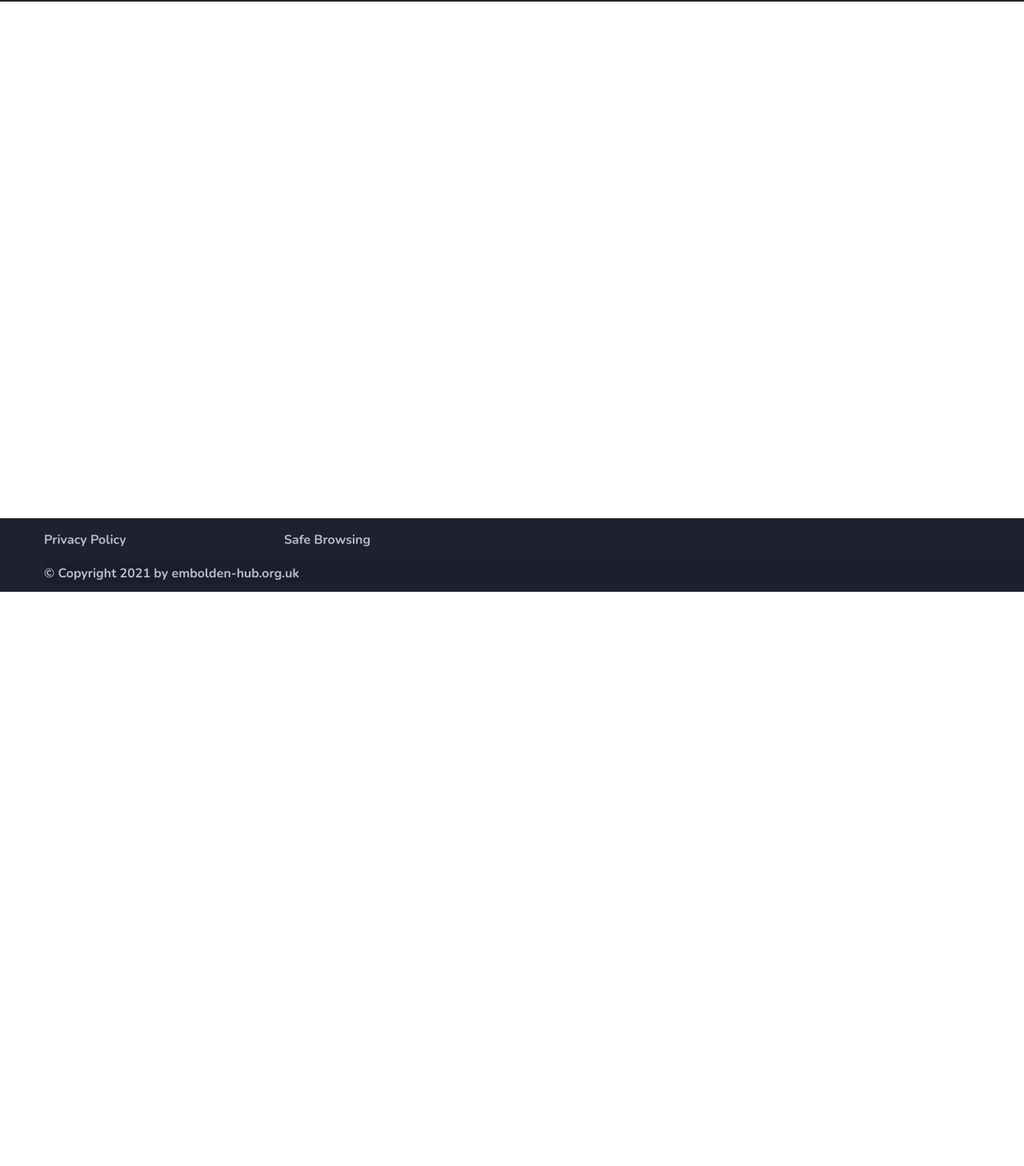
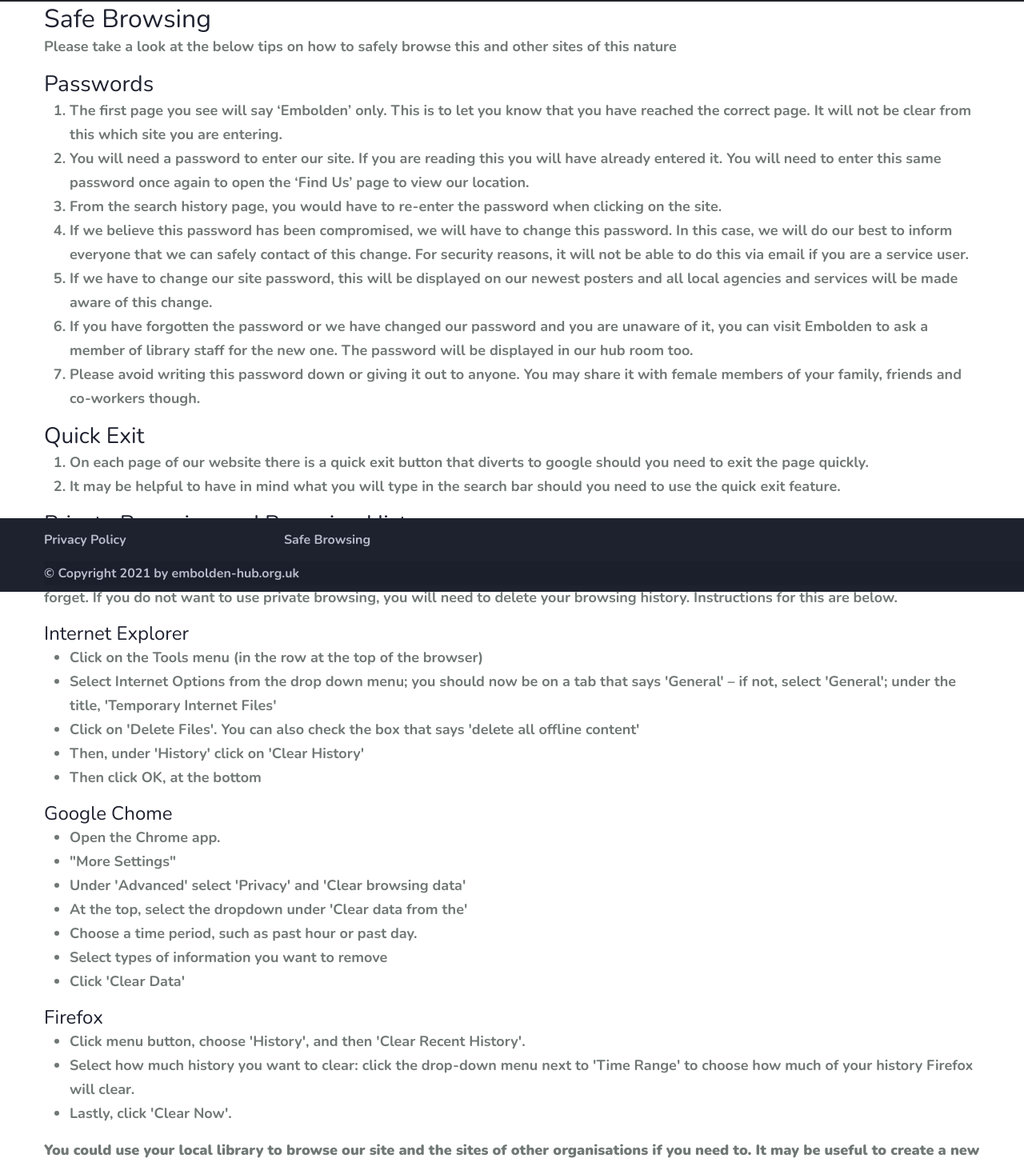
Before and after one commit to embolden-hub/website, a Next.js app: page /safe-browsing in a window 1280 px wide. Shown: the part 60-1518 px from the top of the page at 80% size. Before the commit the page ends 800 px from the top, so only its background shows below. Built offline with nearby package versions, Linux system fonts and the light colour scheme.

Commit message:
add safe browsing and fix layout

```diff
--- a/components/layout.js
+++ b/components/layout.js
@@ -22,7 +22,7 @@ export default function Layout(contents, title){
             </button>
             <div className="collapse navbar-collapse" id="navbarCollapse">
               <ul className="navbar-nav me-auto mb-2 mb-md-0">
-                  {links.map(link => <li class="nav-item">
+                  {links.map(link => <li className="nav-item">
                     <Link href={link.page}>
                         <a className="nav-link active">{link.title}</a>
                     </Link>
@@ -36,7 +36,7 @@ export default function Layout(contents, title){
 
     const renderFooter = () => {
         return <footer style={{position:'fixed', bottom:'0', width:'100%'}} className="site-footer">
-                <div class="site-footer-bg">
+                <div className="site-footer-bg">
                     <div className="container">
                         <div className="site-footer__top">
                             <div className="row">
@@ -74,7 +74,7 @@ export default function Layout(contents, title){
         </Head>
         <div className="d-flex flex-column h-100">
         {renderHeader()}
-        <main className="flex-shrink-0">
+        <main className="flex-shrink-0" style={{margin:'65px 0'}}>
             <div className="container">
                 {contents}
             </div>
--- a/pages/safe-browsing.js
+++ b/pages/safe-browsing.js
@@ -1,5 +1,57 @@
 import Layout from '../components/layout';
 
 export default function SafeBrowsing(){
-    return Layout(<></>, 'Safe Browsing')
+    return Layout(<div className='row'>
+            <div className='col-xl-12'>
+                <h2>Safe Browsing </h2>
+                <p>Please take a look at the below tips on how to safely browse this and other sites of this nature</p>
+                <h3>Passwords</h3>
+                <ol>
+                    <li>The first page you see will say ‘Embolden’ only. This is to let you know that you have reached the correct page. It will not be clear from this which site you are entering.</li>
+                    <li>You will need a password to enter our site. If you are reading this you will have already entered it. You will need to enter this same password once again to open the ‘Find Us’ page to view our location.</li>
+                    <li>From the search history page, you would have to re-enter the password when clicking on the site.</li>
+                    <li>If we believe this password has been compromised, we will have to change this password. In this case, we will do our best to inform everyone that we can safely contact of this change. For security reasons, it will not be able to do this via email if you are a service user.</li>
+                    <li>If we have to change our site password, this will be displayed on our newest posters and all local agencies and services will be made aware of this change.</li>
+                    <li>If you have forgotten the password or we have changed our password and you are unaware of it, you can visit Embolden to ask a member of library staff for the new one. The password will be displayed in our hub room too.</li>
+                    <li>Please avoid writing this password down or giving it out to anyone. You may share it with female members of your family, friends and co-workers though.</li>
+                </ol>
+                <h3>Quick Exit</h3>
+                <ol>
+                    <li>On each page of our website there is a quick exit button that diverts to google should you need to exit the page quickly.</li>
+                    <li>It may be helpful to have in mind what you will type in the search bar should you need to use the quick exit feature.</li>
+                 </ol>
+                 <h3>Private Browsing and Browsing History </h3>
+                 <p>In internet explorer, safari, opera, firefox and chrome, you have the option to turn on ‘private browsing’ which means there will be no web history or web cache to delete. We recommend doing this where possible in case you do not have the opportunity to delete history or you forget.
+If you do not want to use private browsing, you will need to delete your browsing history. Instructions for this are below.</p>
+                 <h4>Internet Explorer</h4>
+                 <ul>
+                    <li> Click on the Tools menu (in the row at the top of the browser)</li>
+                    <li>Select Internet Options from the drop down menu; you should now be on a tab that says 'General' – if not, select 'General'; under the title, 'Temporary Internet Files'</li>
+                    <li>Click on 'Delete Files'. You can also check the box that says 'delete all offline content'</li>
+                    <li>Then, under 'History' click on 'Clear History'</li>
+                    <li>Then click OK, at the bottom</li>
+                </ul>
+                <h4>Google Chome</h4>
+                <ul>
+                    <li> Open the Chrome app.</li>
+                    <li> "More Settings" </li>
+                    <li>Under 'Advanced' select 'Privacy' and 'Clear browsing data'</li>
+                    <li>At the top, select the dropdown under 'Clear data from the'</li>
+                    <li>Choose a time period, such as past hour or past day.</li>
+                    <li>Select types of information you want to remove</li>
+                    <li>Click 'Clear Data'</li>
+                </ul>
+                <h4>Firefox</h4>
+                <ul>
+                    <li>Click menu button, choose 'History', and then 'Clear Recent History'.</li>
+                    <li>Select how much history you want to clear: click the drop-down menu next to 'Time Range' to choose how much of your history Firefox will clear.</li>
+                    <li>Lastly, click 'Clear Now'.</li>
+                </ul>
+                <p>
+                    <b>You could use your local library to browse our site and the sites of other organisations if you need to. It may be useful to create a new email address at the library that you only access on a public computer.
+                    </b>
+                </p>
+            </div>
+        </div>,
+ 'Safe Browsing')
 }
```
Also changed, not shown: pages/faqs.js (+7 -1 lines), public/css/fonts.css (deleted).
